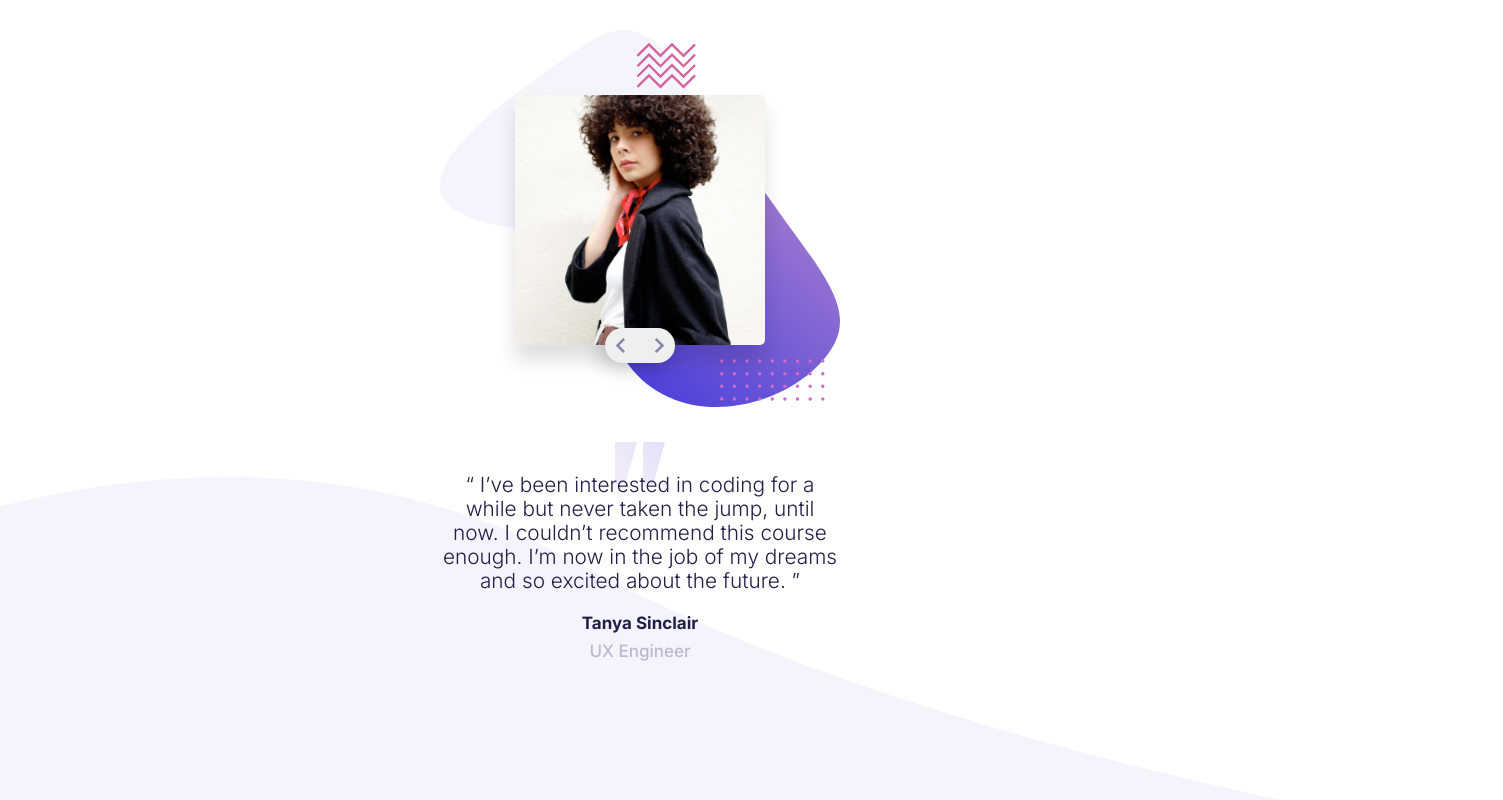
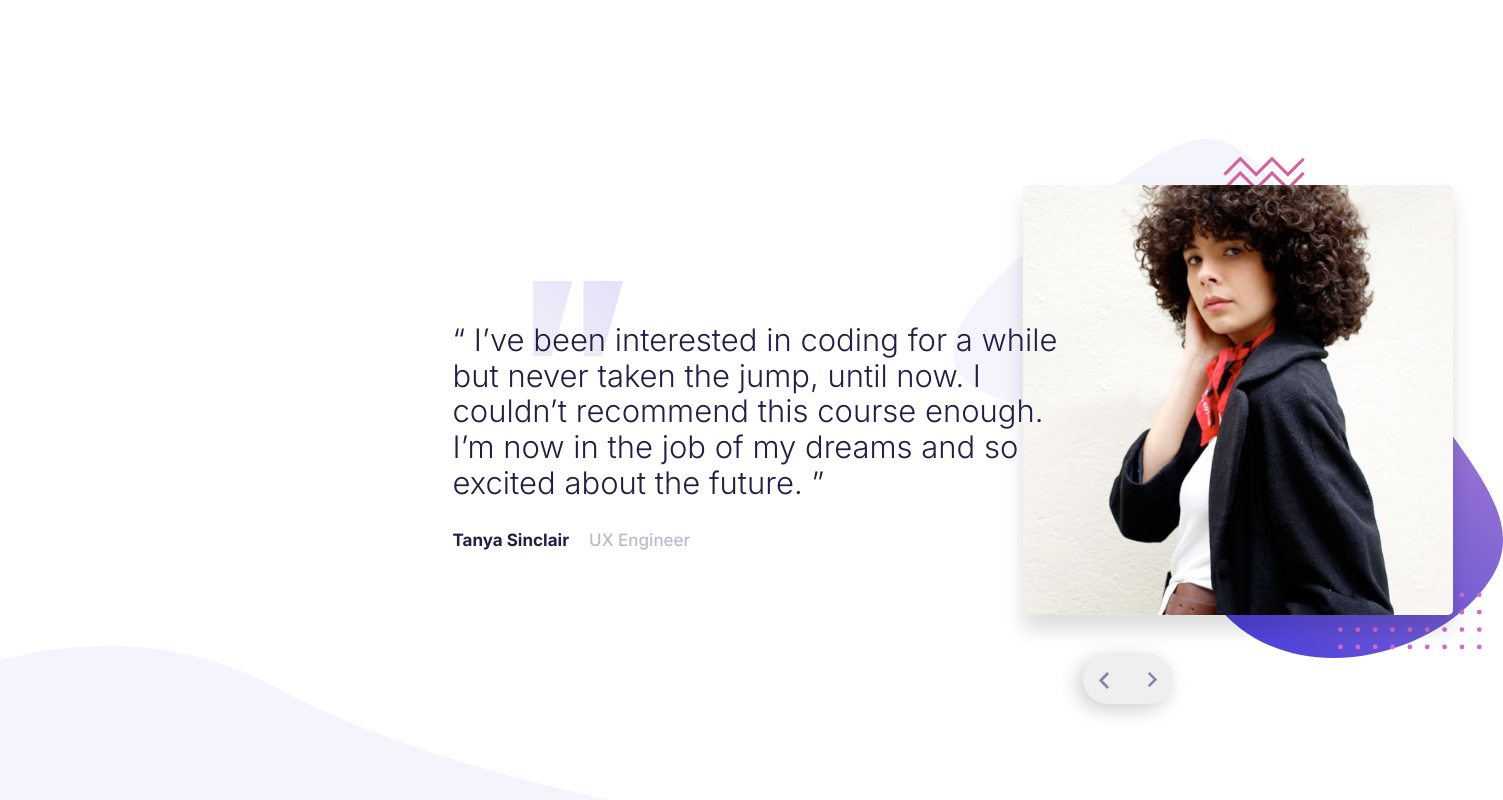
Before and after one commit to Sebastian-1406/coding-bootcamp-testimonials-slider-master, a plain HTML site: page index.html in a window 1280 px wide. Shown: the whole page, 1503 px wide, since content can reach past the window. Drawn offline with Linux system fonts and the light colour scheme.

Commit message:
subiendo proyecto

```diff
--- a/app/app.css
+++ b/app/app.css
@@ -14,8 +14,6 @@ body {
 }
 
 .contenido {
-    max-width: 400px;
-    /* height: 100vh; */
     position: relative;
     padding: 30px;
 }
@@ -89,18 +87,22 @@ body {
     left: 0;
     margin: auto;
     box-shadow: -5px 5px 20px #0003;
+    outline: none;
 }
 .icon-next {
     position: absolute;
     top: 10px;
     right: 10px;
     width: 11px;
+    z-index: 10;
+    cursor: pointer;
 }
 .icon-prev {
     position: absolute;
     top: 10px;
     left: 10px;
     width: 10px;
+    cursor: pointer;
 }
 
 
@@ -117,4 +119,73 @@ body {
     .btn {
         top: 250px;
     }
+    .contenido{
+        width: 375px;
+    }
 }
+
+@media screen and (min-width: 1000px){
+    .bg-curve {
+        width: auto;
+    }
+
+    body {
+        height: 100vh;
+    }
+
+    .card {
+        display: flex;
+        flex-direction: row-reverse;
+        width: 900px;
+    }
+    .card__imagen {
+        width: 30%;
+        position: relative;
+    }
+    .card__imagen .bg {
+        width: 550px;
+        position: absolute;
+        top: -110px;
+        left: -130px;
+    }
+    .card__imagen .img {
+        width: 430px;
+        left: -60px;
+    }
+    .card__texto {
+        background-position: 80px top;
+        background-size: 90px;
+        width: 70%;
+        z-index: 10;
+        padding: 0;
+        padding-top: 10px;
+    }
+    .card__texto .parrafo{
+        text-align: left;
+        font-size: 31px;
+    }
+    .texto__info {
+        display: inline-flex;
+        align-items: center;
+        gap: 20px;
+    }
+    .texto__info .negro {
+        margin: 0;
+    }
+    .btn{
+        width: 90px;
+        height: 50px;
+        top: 430px;
+        right: 200px;
+    }
+    .icon-next {
+        width: 11px;
+        right: 15px;
+        top: 18px;
+    }
+    .icon-prev {
+        width: 11px;
+        left: 15px;
+        top: 18px;
+    }
+}
--- /dev/null
+++ b/app/app.js
@@ -0,0 +1,34 @@
+let nex = document.querySelector(".icon-next");
+let prev = document.querySelector(".icon-prev");
+let imagen = document.querySelector(".img");
+const imagenes = {
+    persona1 : "../images/image-tanya.jpg",
+    persona2 : "../images/image-john.jpg",
+}
+const texto = {
+    texto1 : '“ If you want to lay the best foundation possible I’d recommend taking this course. The depth the instructors go into is incredible. I now feel so confident about  starting up as a professional developer. ”',
+    texto2 : "“ I’ve been interested in coding for a while but never taken the jump, until now. I couldn’t recommend this course enough. I’m now in the job of my dreams and so excited about the future. ”",
+    nombre : {
+        nombre1 : 'John Tarkpor',
+        nombre2 : 'Tanya Sinclair',
+    },
+    profesion : {
+        profesion1 : 'Junior Front-end Developer',
+        profesion2 : 'UX Engineer',
+    }
+}
+
+
+nex.addEventListener("click", () => {
+    imagen.src = `${imagenes.persona2}`;
+    document.querySelector(".parrafo").textContent = `${texto.texto1}`;
+    document.querySelector(".info-nombre").textContent = `${texto.nombre.nombre1}`;
+    document.querySelector(".info-profesion").textContent = `${texto.profesion.profesion1}`;
+
+});
+prev.addEventListener("click", () => {
+    imagen.src = `${imagenes.persona1}`;
+    document.querySelector(".parrafo").textContent = `${texto.texto2}`;
+    document.querySelector(".info-nombre").textContent = `${texto.nombre.nombre2}`;
+    document.querySelector(".info-profesion").textContent = `${texto.profesion.profesion2}`;
+});
--- a/index.html
+++ b/index.html
@@ -29,21 +29,15 @@
           I couldn’t recommend this course enough. I’m now in the job of my dreams and so
           excited about the future. ”</p>
           <div class="texto__info">
-            <p class="info negro">Tanya Sinclair</p>
-            <p class="info">UX Engineer</p>
+            <p class="info negro info-nombre">Tanya Sinclair</p>
+            <p class="info info-profesion">UX Engineer</p>
           </div>
       </div>
     </div>
   </div>
   <img src="./images/pattern-curve.svg" aria-hidden="true" class="bg-curve">
 
-
-  <!-- “ If you want to lay the best foundation possible I’d recommend taking this course.
-  The depth the instructors go into is incredible. I now feel so confident about
-  starting up as a professional developer. ”
-
-  John Tarkpor
-  Junior Front-end Developer -->
+  <script src="./app/app.js"></script>
 
 </body>
 </html>
```
